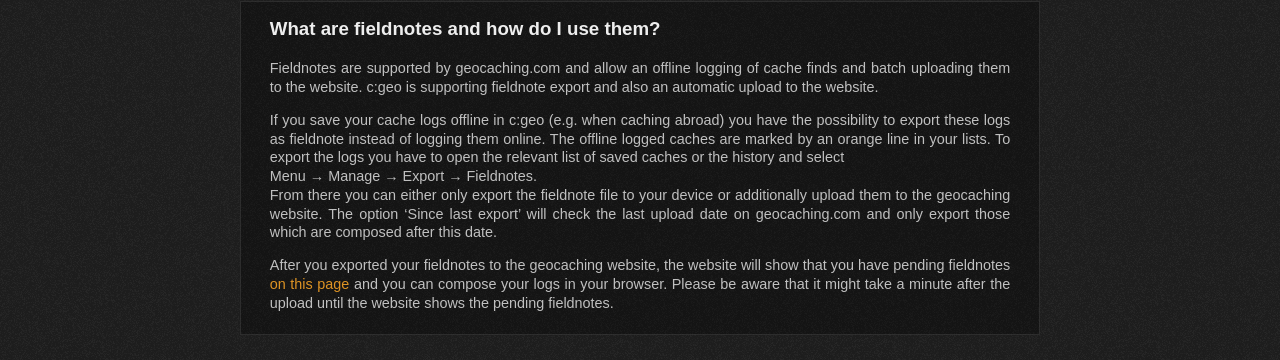
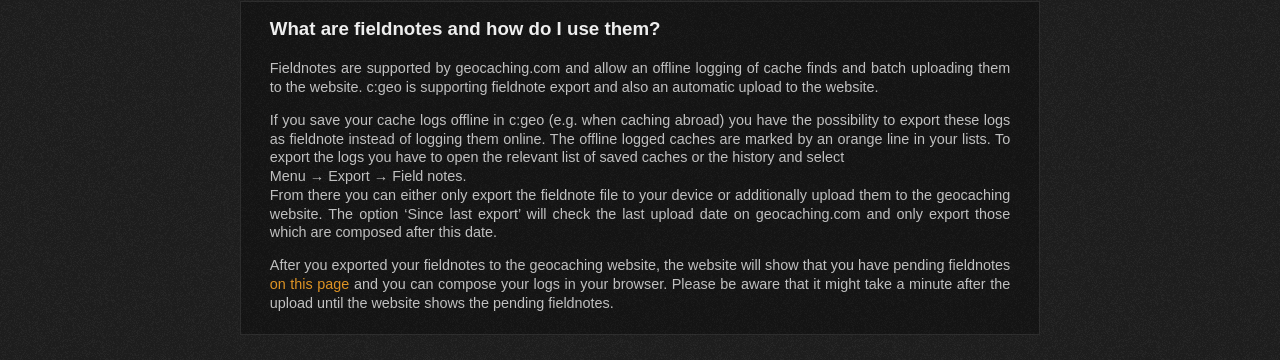
Before and after one commit to cgeo/cgeo.github.io, a Jekyll site: the page built from faq.html, in a window 1280 px wide and 900 px high, scrolled down 26440 px. Shown: the part 92-452 px from the top of the window. Built offline with Jekyll 4.4.1, drawn with Linux system fonts in a browser that asks for light colours; some web fonts are replaced.

Commit message:
Adapted FAQ to menu change

```diff
--- a/_data/faq.yml
+++ b/_data/faq.yml
@@ -1002,7 +1002,7 @@
 
             If you save your cache logs offline in c:geo (e.g. when caching abroad) you have the possibility to export these logs as fieldnote instead of logging them online.
             The offline logged caches are marked by an orange line in your lists. To export the logs you have to open the relevant list of saved caches or the history and select\\
-            Menu → Manage → Export → Fieldnotes.\\
+            Menu → Export → Field notes.\\
             From there you can either only export the fieldnote file to your device or additionally upload them to the geocaching website.
             The option 'Since last export' will check the last upload date on geocaching.com and only export those which are composed after this date.
 
```
